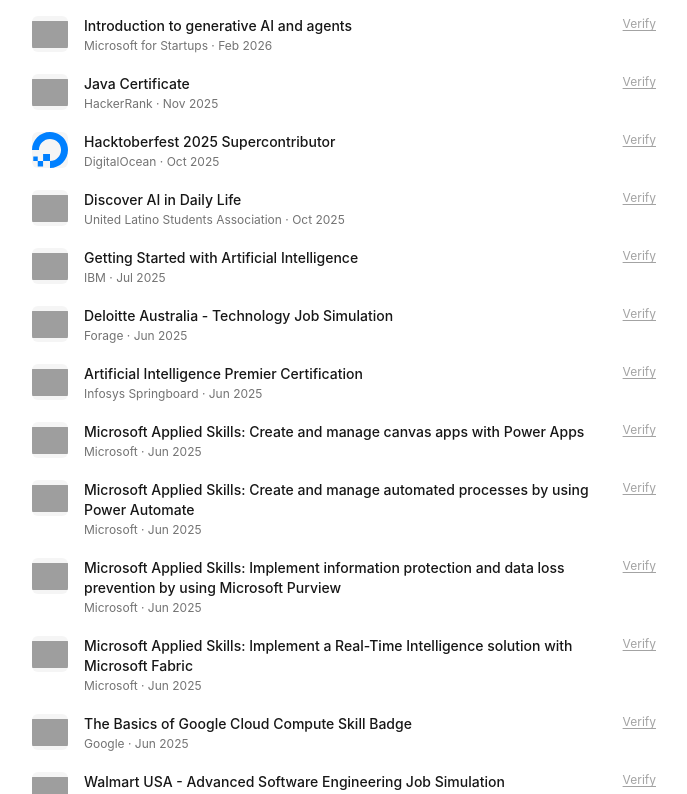
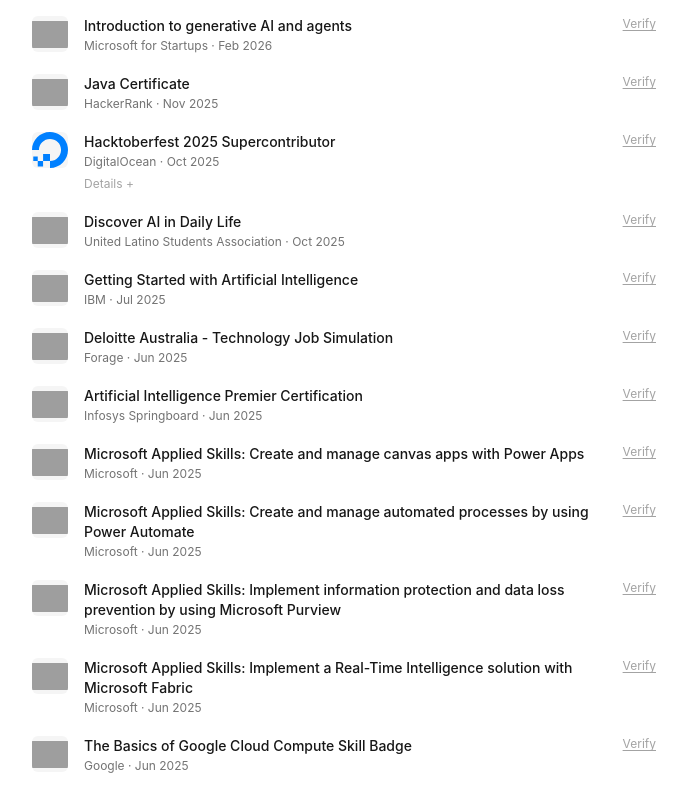
Before and after one commit to simplysandeepp/ember, a Next.js app: page /about in a window 1280 px wide. Shown: the part 2480-3274 px from the top of the page, without its empty margins (296-983 px from the left). Built offline with nearby package versions, Linux system fonts and the light colour scheme; grey boxes are pictures that could not be loaded.

Commit message:
Add expandable details to certifications
Add optional 'details' field; render a native <details> toggle when
present. Hacktoberfest cert now shows its milestone/skills. Closes #41

```diff
--- a/app/about/page.tsx
+++ b/app/about/page.tsx
@@ -255,6 +255,17 @@
                   <p className="text-xs text-neutral-500 mt-0.5">
                     {cert.issuer} · {cert.issued}
                   </p>
+                  {cert.details && (
+                    <details className="group mt-1.5">
+                      <summary className="text-xs text-neutral-400 dark:text-neutral-500 hover:text-neutral-700 dark:hover:text-neutral-300 cursor-pointer list-none transition-colors duration-200 marker:hidden">
+                        <span className="group-open:hidden">Details +</span>
+                        <span className="hidden group-open:inline">Details −</span>
+                      </summary>
+                      <p className="mt-1.5 text-xs text-neutral-500 leading-relaxed">
+                        {cert.details}
+                      </p>
+                    </details>
+                  )}
                 </div>
               </div>
             ))}
--- a/content/certifications.md
+++ b/content/certifications.md
@@ -15,6 +15,7 @@
     issued: "Oct 2025"
     link: "https://www.holopin.io/@simplysandeepp#badges"
     logo: "/logos/digitalocean.svg"
+    details: "Recognized as a Hacktoberfest 2025 Supercontributor — joined thousands of developers worldwide to celebrate open source with 6+ accepted PRs and real-world collaboration. Skills: Open Source, Git, Collaboration, Problem Solving. Milestone: 6+ accepted contributions."
   - title: "Introduction to Model Context Protocol"
     issuer: "Anthropic"
     issued: "Mar 2026"
--- a/lib/content.ts
+++ b/lib/content.ts
@@ -39,6 +39,7 @@
   issued: string;
   link?: string;
   logo?: string;
+  details?: string;
 };
 
 export type ContentItem<T> = {
```
